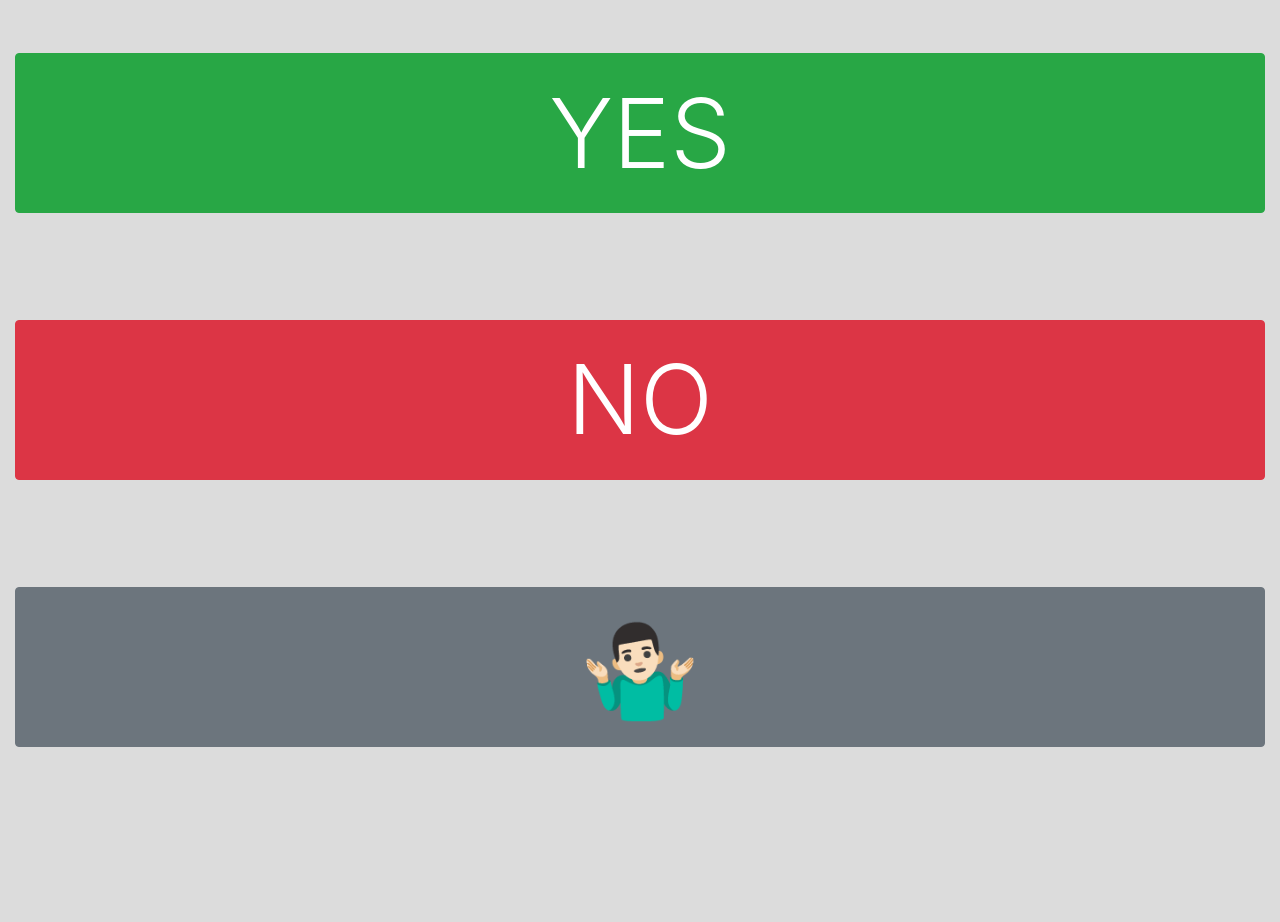
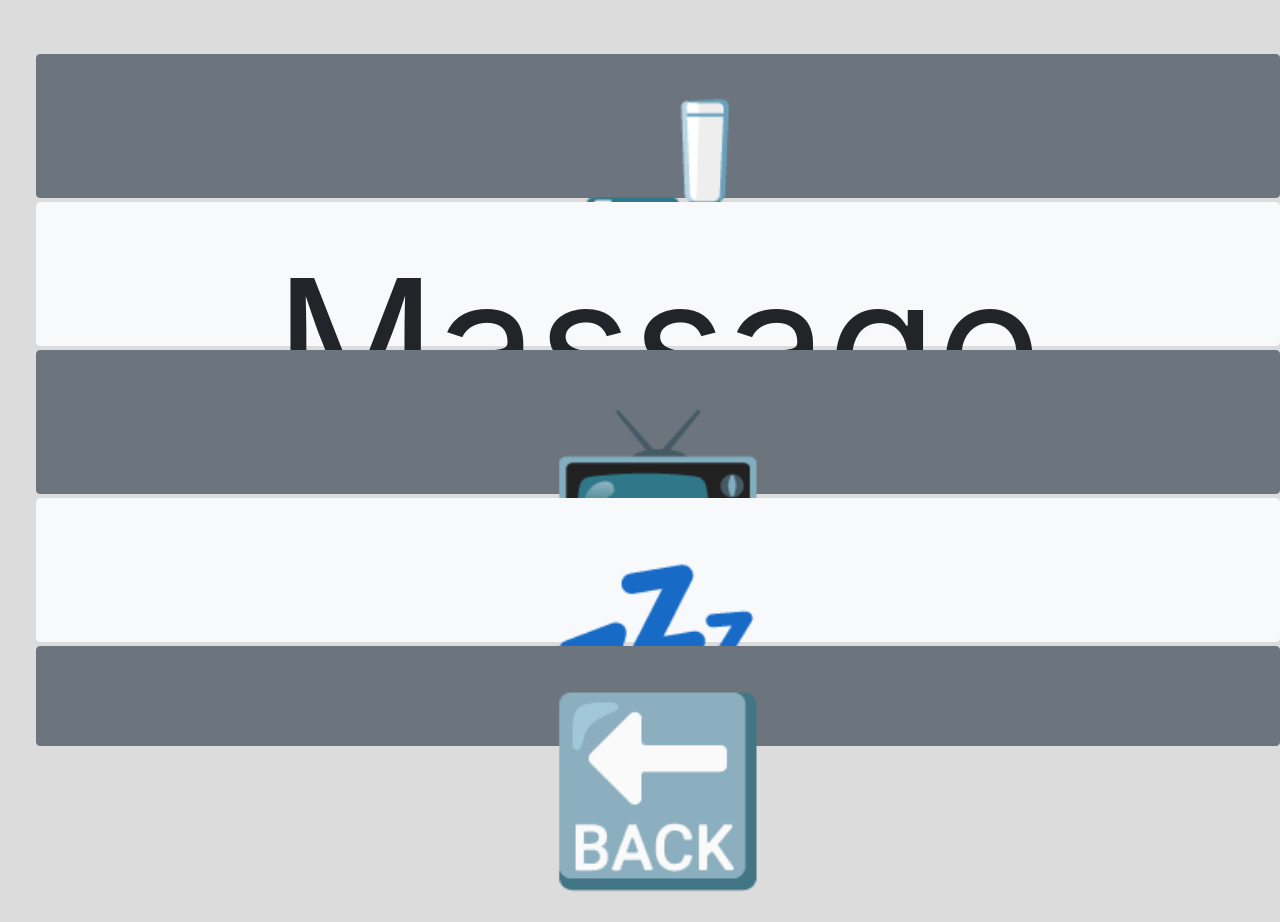
Before and after one commit to siu-sing/respond, a React (Create React App) app: page /actions in a window 1280 px wide. Before the commit the page ends 800 px from the top, so only its background shows below. Built offline with nearby package versions, Linux system fonts and the light colour scheme.

Commit message:
first commit

```diff
--- a/package.json
+++ b/package.json
@@ -10,9 +10,10 @@
 		"react": "^16.13.1",
 		"react-bootstrap": "^1.3.0",
 		"react-dom": "^16.13.1",
+		"react-router-dom": "^5.2.0",
 		"react-scripts": "3.4.3"
-    },
-    "homepage": "http://siu-sing.github.io/respond",
+	},
+	"homepage": "http://siu-sing.github.io/respond",
 	"scripts": {
 		"start": "react-scripts start",
 		"build": "react-scripts build",
--- a/src/App.js
+++ b/src/App.js
@@ -3,16 +3,49 @@ import './App.css';
 import { Button, Row, Container, Col } from 'react-bootstrap';
 import RespondButton from './RespondButton';
 import { responses } from './responseTypes'
+import { BrowserRouter as Router, Route } from "react-router-dom";
+import Switch from 'react-bootstrap/esm/Switch';
 
 
 function App() {
+    let mainDisplayConfig = [
+        { display: responses.yes, color: "success" },
+        { display: responses.no, color: "danger" },
+        { display: responses.notSure, color: "secondary" },
+    ];
+    let ht_vh = 90 / (mainDisplayConfig.length + 1);
+
+    let mainDisplay = (mainDisplayConfig.map((b, idx) => (
+        <RespondButton display={b.display} color={b.color} height={ht_vh} />
+    )))
+
+    let actionDisplayConfig = [
+        { display: responses.toilet, color: "secondary" },
+        { display: responses.massageChair, color: "light" },
+        { display: responses.tv, color: "secondary" },
+        { display: responses.sleep, color: "light" },
+    ]
+
+    let actionDisplay = (actionDisplayConfig.map((b, idx) => (
+        <RespondButton display={b.display} color={b.color} height={90 / (actionDisplayConfig.length + 1)} />
+    ))
+    )
 
     return (
         <>
             <Container fluid className="d-flex flex-column justify-content-around">
-                <RespondButton display={responses.yes} color={"success"} />
-                <RespondButton display={responses.no} color={"danger"} />
-                <RespondButton display={responses.notSure} color={"secondary"} />
+                <Router>
+                    <Switch>
+                        <Route exact path="/respond">
+                            {mainDisplay}
+                            <RespondButton display="Actions" color="secondary" height={ht_vh / 1.8} link="actions" />
+                        </Route>
+                        <Route path="/actions">
+                            {actionDisplay}
+                            <RespondButton display="🔙" color="secondary" height={ht_vh / 1.8} link="respond" />
+                        </Route>
+                    </Switch>
+                </Router>
             </Container>
         </>
     );
--- a/src/RespondButton.jsx
+++ b/src/RespondButton.jsx
@@ -1,14 +1,24 @@
 import React from 'react'
 import { Button, Col, Row } from 'react-bootstrap';
+import { Link } from 'react-router-dom';
 
 export default function RespondButton(props) {
-    let { display, color } = props;
+    let { display, color, height, link } = props;
+
+    let linkUrl = link ? `/${link}` : "";
+
     return (
-        <Row className="">
+        <Row className="my-1">
             <Col>
-                <Button className={`btn-block btn-${color} respond__button`}>
-                    <span className="display-1">{display}</span>
+
+                <Button
+                    className={`btn-block btn-${color} respond__button`}
+                    style={{ height: `${height}vh` }}
+                    href={link && linkUrl}
+                >
+                    <span className="button__text">{display}</span>
                 </Button>
+
             </Col>
         </Row>
     )
--- a/src/index.css
+++ b/src/index.css
@@ -16,8 +16,10 @@ html, body, .container-fluid {
     height: 100vh;
     margin: 0;
     background-color: #dcdcdc;
+    padding-left:0 !important;
+    padding-right:0 !important;
 }
 
-.respond__button {
-    height: 20vh;
+.button__text {
+    font-size: 14vw;
 }
--- a/src/responseTypes.js
+++ b/src/responseTypes.js
@@ -5,7 +5,7 @@ export const responses = {
     "options":[1,2,3,4],
     "toilet":"🚽",
     "sleep":"💤",
-    "massage chair":"Massage Chair",
+    "massageChair":"Massage",
     "stand":"Stand",
     "sit":"Sit",
     "tv":"📺",
```
Also changed, not shown: 1 other file (tests, documents, lock files or other folders).
